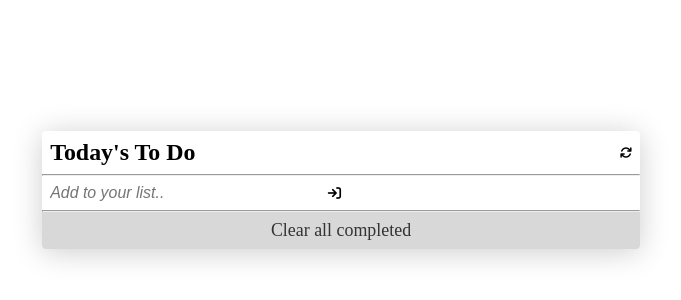
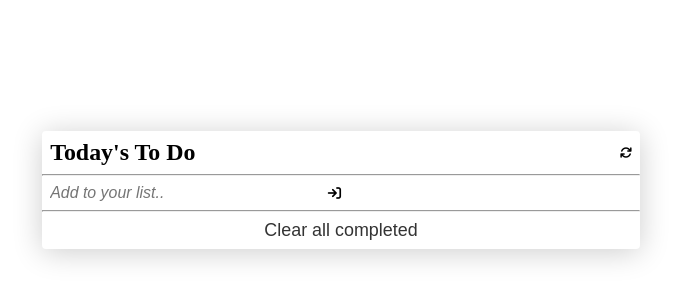
Before and after one commit to MMhaidari/ToDoList, a website built with webpack: page src/index.html in a window 1280 px wide. Shown: the part 68-368 px from the top of the page, without its empty margins (299-980 px from the left). Built offline with nearby package versions, Linux system fonts and the light colour scheme.

Commit message:
interactive functionality added to the project

```diff
--- /dev/null
+++ b/modules/iterate.js
@@ -0,0 +1,12 @@
+import { Storage, getStorage } from './localStorage';
+
+const trashCompleted = () => {
+  const storedTasks = getStorage();
+
+  const uncompletedTask = storedTasks.filter(
+    (task) => task.completed === false,
+  );
+  Storage(uncompletedTask);
+};
+
+export default trashCompleted;
--- a/src/index.html
+++ b/src/index.html
@@ -24,8 +24,8 @@
         </form>
         <hr>
         <ul class="to-do-list"></ul>
-        <div class="delete-btn">
-        <span class="btn">Clear all completed</span>
+        <div class="btn">
+            <button class="delete-btn">Clear all completed</button>
         </div>
     </div>
     <script type="module" src="index.js"></script>
--- a/src/index.js
+++ b/src/index.js
@@ -1,6 +1,7 @@
 import './style.css';
 import { populateList } from '../modules/populate';
 import addNewTask from '../modules/add';
+import trashCompleted from '../modules/iterate';
 
 const addNewTaskInput = document.querySelector('.to-do-input');
 const addTaskBtn = document.querySelector('.addbtn');
@@ -13,6 +14,7 @@ addTaskBtn.addEventListener('click', (e) => {
 
 removeCompletedTask.addEventListener('click', (e) => {
   e.preventDefault();
+  trashCompleted();
   populateList();
 });
 
--- a/src/style.css
+++ b/src/style.css
@@ -54,12 +54,21 @@ body {
   gap: 0.4rem;
 }
 
+.btn {
+  display: flex;
+  justify-content: center;
+}
+
 .delete-btn {
-  text-align: center;
-  background-color: #d8d8d8;
+  background: none;
+  border: none;
   padding: 0.8rem;
   font-size: 1.8rem;
   color: #333;
+}
+
+.delete-btn:hover {
+  cursor: pointer;
 }
 
 .add-to-do-form {
```
